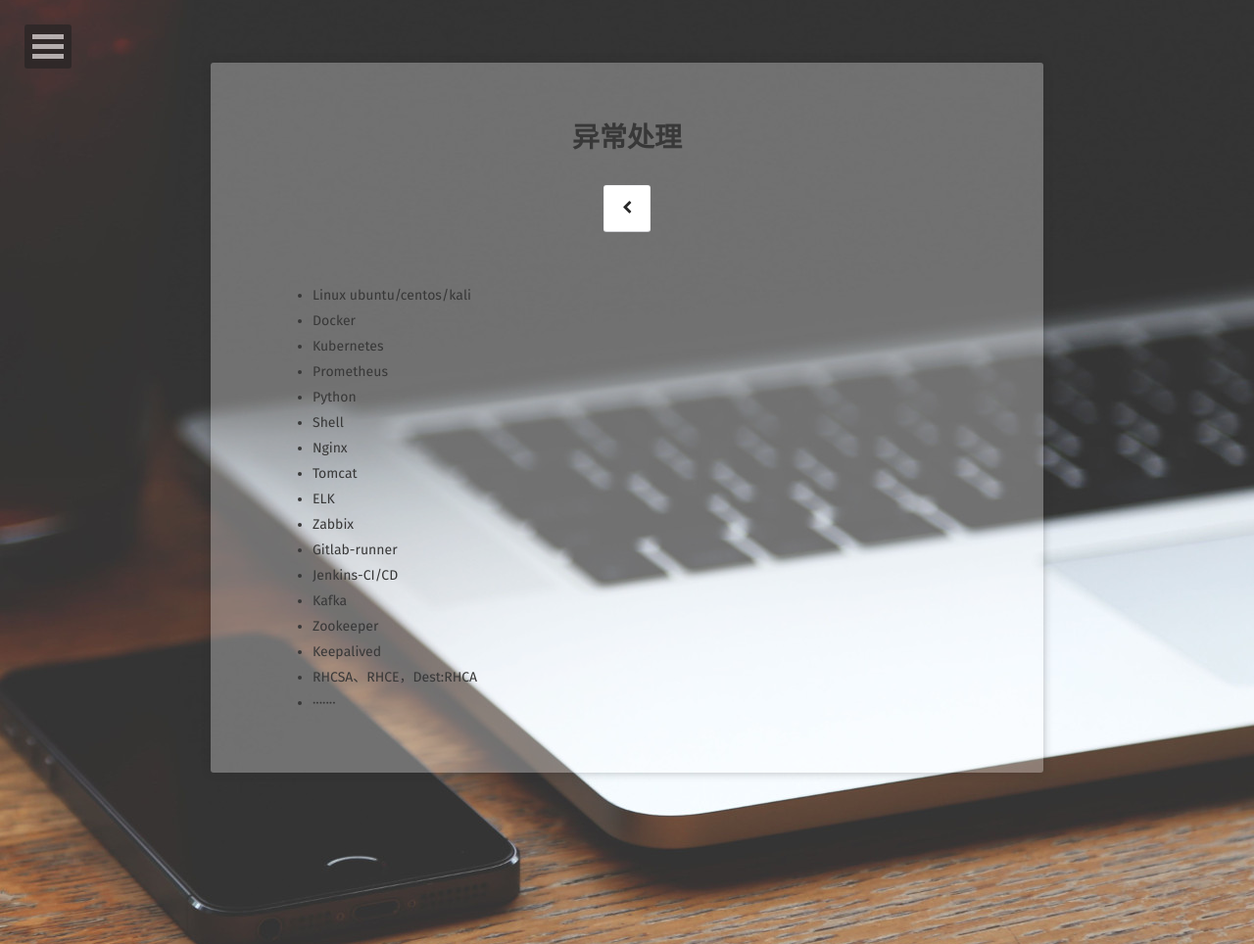
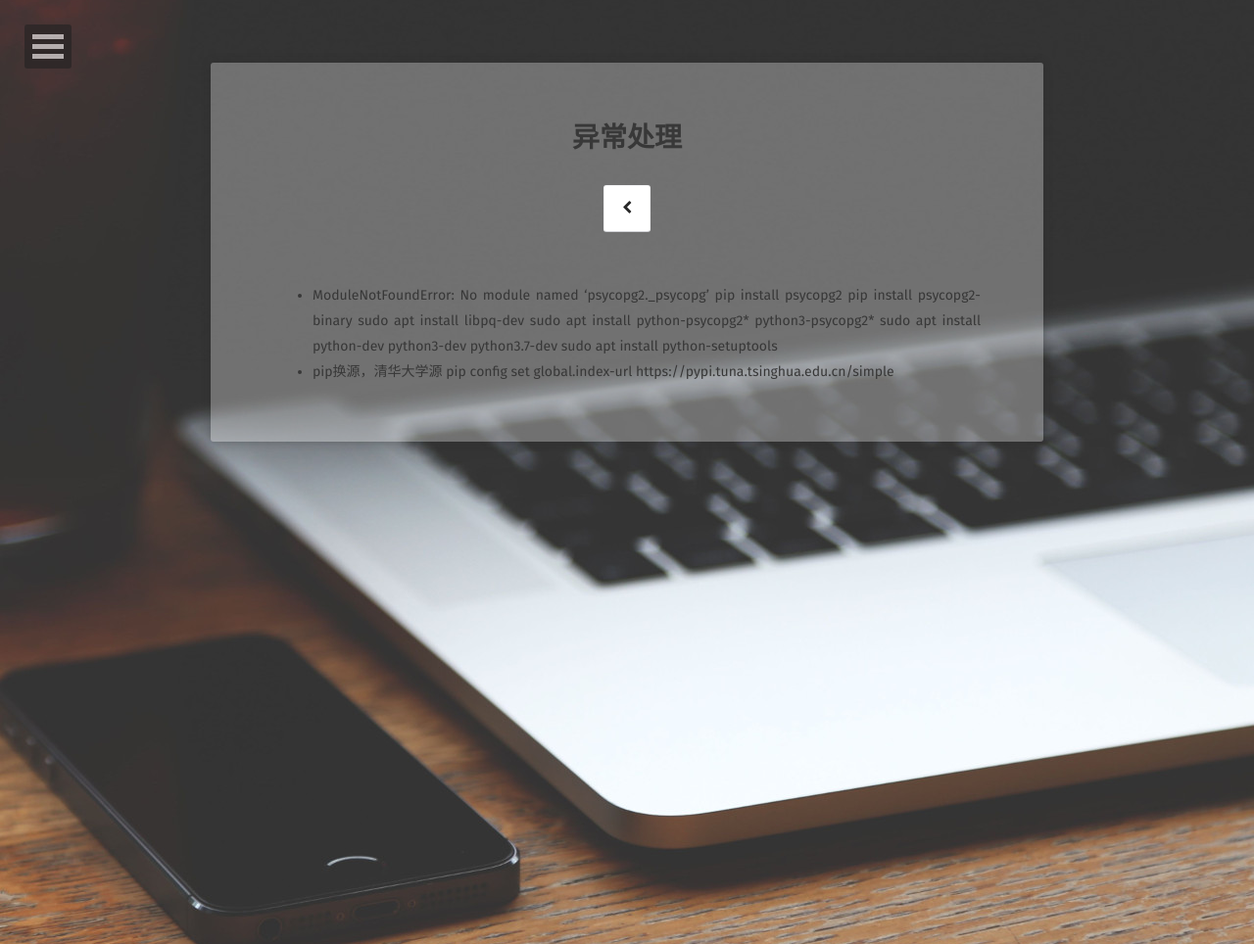
Before and after one commit to A17513081909/csz.github.io, a Jekyll site: the page built from exception/index.md, in a window 1280 px wide. Shown: the whole page at 98% size. Built offline with Jekyll 4.4.1, drawn with Linux system fonts in a browser that asks for light colours; some web fonts are replaced.

Commit message:
Update index.md

```diff
--- a/exception/index.md
+++ b/exception/index.md
@@ -6,20 +6,12 @@ date: 2022-06-21
 comments: false
 ---
 
-* Linux ubuntu/centos/kali
-* Docker
-* Kubernetes
-* Prometheus
-* Python
-* Shell
-* Nginx
-* Tomcat
-* ELK
-* Zabbix
-* Gitlab-runner
-* Jenkins-CI/CD
-* Kafka
-* Zookeeper
-* Keepalived
-* RHCSA、RHCE，Dest:RHCA
-* ·······
+* ModuleNotFoundError: No module named 'psycopg2._psycopg'
+pip install psycopg2
+pip install psycopg2-binary
+sudo apt install libpq-dev
+sudo apt install python-psycopg2* python3-psycopg2*
+sudo apt install python-dev python3-dev python3.7-dev
+sudo apt install python-setuptools
+* pip换源，清华大学源
+pip config set global.index-url https://pypi.tuna.tsinghua.edu.cn/simple
```
